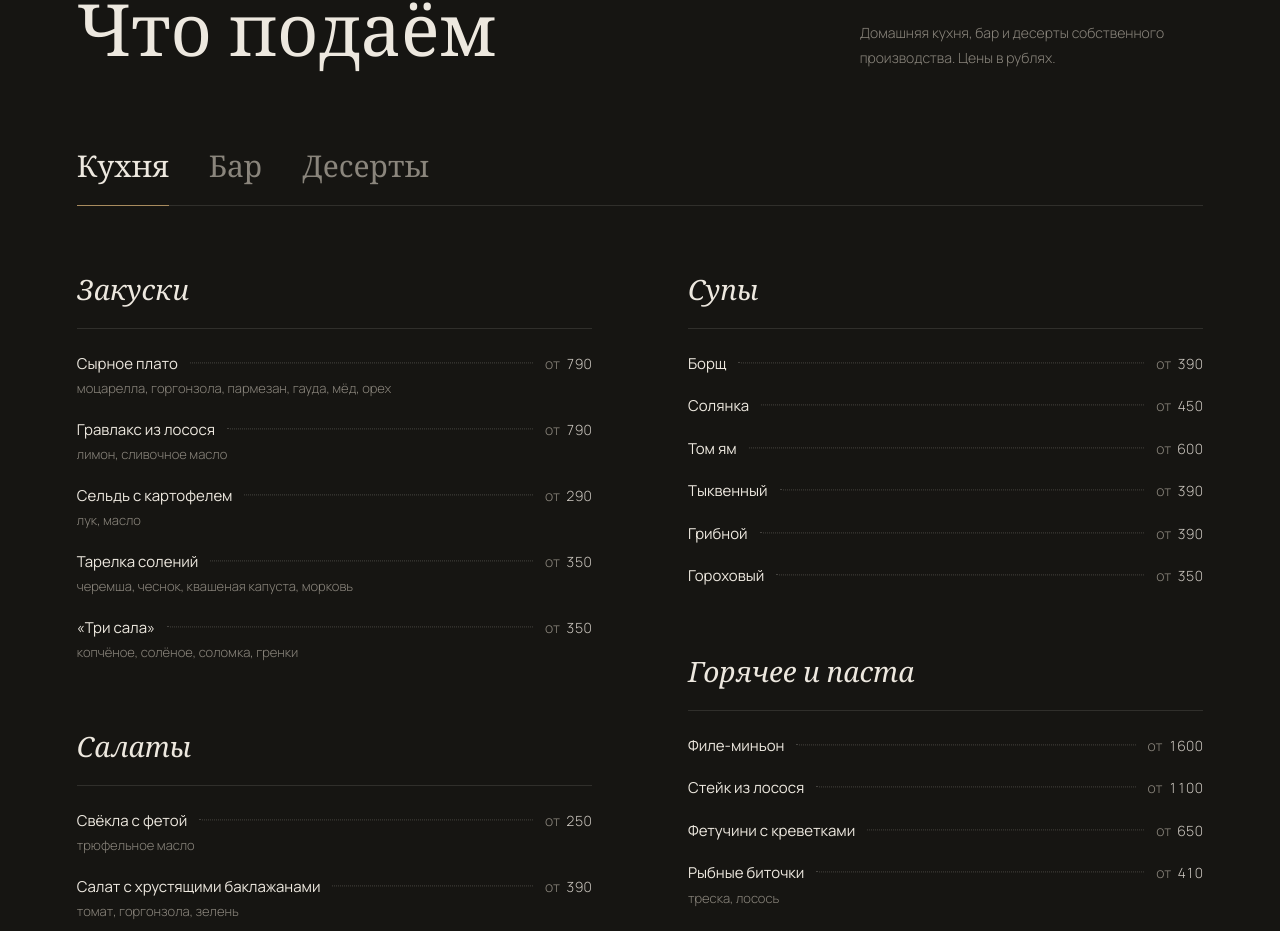
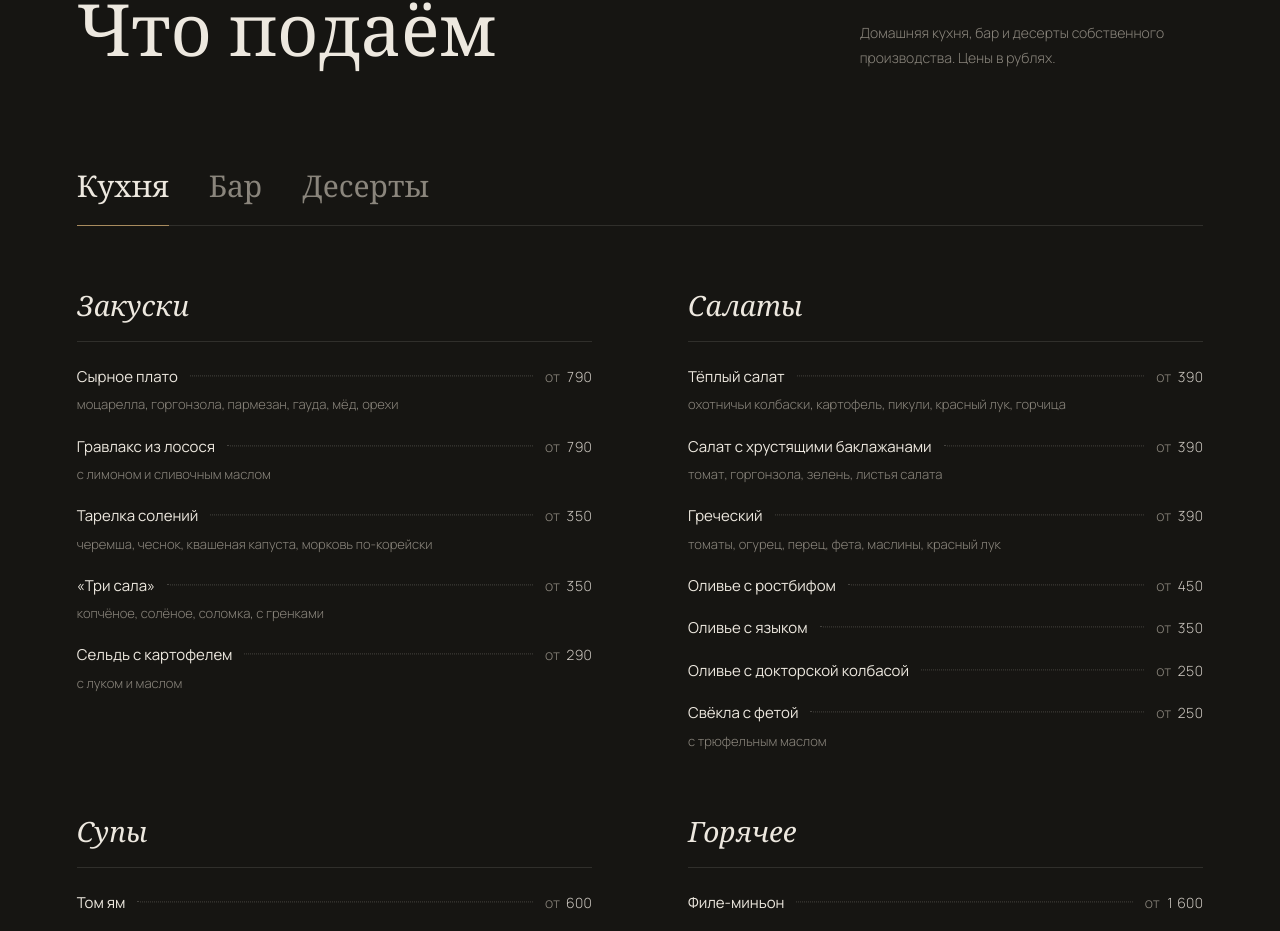
Before and after one commit to prodtatty/de, a React (Vite) app in the folder atomic/: page / in a window 1280 px wide. Shown: the part 2804-3735 px from the top of the page. Built offline with nearby package versions, Linux system fonts and the light colour scheme; the HTML template or start-up script is replaced by a standard one.

Commit message:
ATOMIC: restructure menu for readability
Split combined items, add size columns for drinks and ice cream,
order kitchen by course, lay groups out row by row, sticky tabs.

Co-Authored-By: Claude Opus 5.5 <noreply@anthropic.com>
Claude-Session: https://claude.ai/code/session_01ET3XCdLUCfnsJnHrkfeRMm

```diff
--- a/atomic/src/App.tsx
+++ b/atomic/src/App.tsx
@@ -224,12 +224,26 @@ function About() {
   )
 }
 
+const formatPrice = (n: number) => n.toLocaleString('ru-RU')
+
 function MenuList({ group, reveal = true }: { group: MenuGroup; reveal?: boolean }) {
+  const priceCell = 'w-[4.5rem] shrink-0 text-right md:w-20'
   return (
-    <div className={`${reveal ? 'reveal ' : ''}break-inside-avoid pb-16`}>
-      <div className="flex items-baseline justify-between border-b border-line pb-4">
-        <h3 className="font-serif text-[28px] font-normal italic">{group.title}</h3>
-        {group.aside && <span className="eyebrow">{group.aside}</span>}
+    <div className={`${reveal ? 'reveal ' : ''}pb-16`}>
+      <div className="flex items-end justify-between gap-4 border-b border-line pb-4">
+        <div>
+          <h3 className="font-serif text-[28px] font-normal italic leading-tight">{group.title}</h3>
+          {group.note && <p className="mt-1 text-[13px] text-stone">{group.note}</p>}
+        </div>
+        {group.sizes && (
+          <div className="flex pb-1">
+            {group.sizes.map((s) => (
+              <span key={s} className={`eyebrow ${priceCell}`}>
+                {s}
+              </span>
+            ))}
+          </div>
+        )}
       </div>
       <ul className="mt-6 space-y-5">
         {group.items.map((d) => (
@@ -237,12 +251,16 @@ function MenuList({ group, reveal = true }: { group: MenuGroup; reveal?: boolean
             <div className="flex items-baseline gap-3">
               <span className="text-[15px] font-normal">{d.name}</span>
               <span className="leader" />
-              <span className="whitespace-nowrap text-[14px] tabular-nums text-ivory/85">
-                <span className="mr-1.5 text-stone">от</span>
-                {d.price}
+              <span className="flex whitespace-nowrap text-[14px] tabular-nums text-ivory/85">
+                {d.prices.map((p, i) => (
+                  <span key={i} className={group.sizes ? priceCell : ''}>
+                    <span className="mr-1.5 text-stone">от</span>
+                    {formatPrice(p)}
+                  </span>
+                ))}
               </span>
             </div>
-            {d.note && <p className="mt-1 text-[13px] text-stone">{d.note}</p>}
+            {d.note && <p className="mt-1.5 max-w-md text-[13px] leading-relaxed text-stone">{d.note}</p>}
           </li>
         ))}
       </ul>
@@ -259,6 +277,8 @@ const tabs = [
 function Menu() {
   const [tab, setTab] = useState<(typeof tabs)[number]['id']>('kitchen')
   const [fading, setFading] = useState(false)
+  const panel = useRef<HTMLDivElement>(null)
+  const tablist = useRef<HTMLDivElement>(null)
 
   const select = (id: typeof tab) => {
     if (id === tab) return
@@ -266,6 +286,9 @@ function Menu() {
     window.setTimeout(() => {
       setTab(id)
       setFading(false)
+      // если читали глубоко в списке — возвращаем к началу нового раздела
+      const top = panel.current!.getBoundingClientRect().top + window.scrollY - tablist.current!.offsetHeight - 80
+      if (window.scrollY > top) window.scrollTo({ top, behavior: 'smooth' })
     }, 350)
   }
 
@@ -281,7 +304,11 @@ function Menu() {
           </p>
         </div>
 
-        <div className="reveal mt-20 flex gap-10 border-b border-line" role="tablist">
+        <div
+          ref={tablist}
+          className="reveal sticky top-[61px] z-10 mt-20 flex gap-10 border-b border-line bg-ink2 pt-5"
+          role="tablist"
+        >
           {tabs.map((t) => (
             <button
               key={t.id}
@@ -303,7 +330,8 @@ function Menu() {
         </div>
 
         <div
-          className={`mt-16 gap-x-24 transition-opacity duration-300 md:columns-2 ${fading ? 'opacity-0' : 'opacity-100'}`}
+          ref={panel}
+          className={`mt-16 grid items-start gap-x-24 transition-opacity duration-300 md:grid-cols-2 ${fading ? 'opacity-0' : 'opacity-100'}`}
           role="tabpanel"
         >
           {menu[tab].map((g) => (
--- a/atomic/src/data.ts
+++ b/atomic/src/data.ts
@@ -8,132 +8,159 @@ export const contacts = {
   vkHref: 'https://vk.com/',
 }
 
-export type Dish = { name: string; note?: string; price: string }
-export type MenuGroup = { title: string; aside?: string; items: Dish[] }
+// prices — по одной цене на каждый объём из sizes группы
+export type Dish = { name: string; note?: string; prices: number[] }
+export type MenuGroup = { title: string; note?: string; sizes?: string[]; items: Dish[] }
+
+const d = (name: string, prices: number | number[], note?: string): Dish => ({
+  name,
+  note,
+  prices: Array.isArray(prices) ? prices : [prices],
+})
 
 export const menu: Record<'kitchen' | 'bar' | 'desserts', MenuGroup[]> = {
   kitchen: [
     {
       title: 'Закуски',
       items: [
-        { name: 'Сырное плато', note: 'моцарелла, горгонзола, пармезан, гауда, мёд, орех', price: '790' },
-        { name: 'Гравлакс из лосося', note: 'лимон, сливочное масло', price: '790' },
-        { name: 'Сельдь с картофелем', note: 'лук, масло', price: '290' },
-        { name: 'Тарелка солений', note: 'черемша, чеснок, квашеная капуста, морковь', price: '350' },
-        { name: '«Три сала»', note: 'копчёное, солёное, соломка, гренки', price: '350' },
+        d('Сырное плато', 790, 'моцарелла, горгонзола, пармезан, гауда, мёд, орехи'),
+        d('Гравлакс из лосося', 790, 'с лимоном и сливочным маслом'),
+        d('Тарелка солений', 350, 'черемша, чеснок, квашеная капуста, морковь по-корейски'),
+        d('«Три сала»', 350, 'копчёное, солёное, соломка, с гренками'),
+        d('Сельдь с картофелем', 290, 'с луком и маслом'),
       ],
     },
     {
       title: 'Салаты',
       items: [
-        { name: 'Свёкла с фетой', note: 'трюфельное масло', price: '250' },
-        { name: 'Салат с хрустящими баклажанами', note: 'томат, горгонзола, зелень', price: '390' },
-        { name: 'Греческий', note: 'томаты, огурец, перец, фета, маслины', price: '390' },
-        { name: 'Тёплый салат', note: 'охотничьи колбаски, картофель, пикули, горчица', price: '390' },
-        { name: 'Оливье', note: 'с ростбифом / с языком / классический', price: '450 · 350 · 250' },
-      ],
-    },
-    {
-      title: 'От шефа',
-      items: [
-        { name: 'Салат «Peruna Batata»', note: 'ростбиф, томаты, сельдерей, батат', price: '590' },
-        { name: 'Уха по-фински', note: 'ассорти рыб, сливки, картофель', price: '490' },
-        { name: 'Рёбрышки BBQ', note: 'свиная грудинка, мёд, чеснок, картофель айдахо', price: '750' },
-        { name: 'Котлета «Пожарская»', note: 'филе курицы, сливочное масло, сливки', price: '350' },
-        { name: 'Ризотто из киноа', note: 'сливки, пармезан, чеснок', price: '350' },
+        d('Тёплый салат', 390, 'охотничьи колбаски, картофель, пикули, красный лук, горчица'),
+        d('Салат с хрустящими баклажанами', 390, 'томат, горгонзола, зелень, листья салата'),
+        d('Греческий', 390, 'томаты, огурец, перец, фета, маслины, красный лук'),
+        d('Оливье с ростбифом', 450),
+        d('Оливье с языком', 350),
+        d('Оливье с докторской колбасой', 250),
+        d('Свёкла с фетой', 250, 'с трюфельным маслом'),
       ],
     },
     {
       title: 'Супы',
       items: [
-        { name: 'Борщ', price: '390' },
-        { name: 'Солянка', price: '450' },
-        { name: 'Том ям', price: '600' },
-        { name: 'Тыквенный', price: '390' },
-        { name: 'Грибной', price: '390' },
-        { name: 'Гороховый', price: '350' },
+        d('Том ям', 600),
+        d('Солянка', 450),
+        d('Борщ', 390),
+        d('Тыквенный', 390),
+        d('Грибной', 390),
+        d('Гороховый', 350),
       ],
     },
     {
-      title: 'Горячее и паста',
+      title: 'Горячее',
       items: [
-        { name: 'Филе-миньон', price: '1600' },
-        { name: 'Стейк из лосося', price: '1100' },
-        { name: 'Фетучини с креветками', price: '650' },
-        { name: 'Рыбные биточки', note: 'треска, лосось', price: '410' },
-        { name: 'Митболы из говядины', note: 'сливочный соус', price: '390' },
-        { name: 'Карбонара', note: 'бекон, сливки', price: '390' },
-        { name: 'Птитим с сыром', price: '390' },
-        { name: '«Перуна Маккара»', note: 'картофель с колбасками', price: '390' },
+        d('Филе-миньон', 1600),
+        d('Стейк из лосося', 1100),
+        d('Рыбные биточки', 410, 'треска и лосось'),
+        d('Митболы из говядины', 390, 'в сливочном соусе'),
+        d('«Перуна Маккара»', 390, 'картофель с колбасками'),
+      ],
+    },
+    {
+      title: 'Паста',
+      items: [
+        d('Фетучини с креветками', 650),
+        d('Карбонара', 390, 'спагетти, бекон, сливки'),
+        d('Птитим с сыром', 390),
+      ],
+    },
+    {
+      title: 'Блюда от шефа',
+      items: [
+        d('Рёбрышки BBQ', 750, 'свиная грудинка в медовом соусе BBQ, картофель айдахо'),
+        d('Салат «Peruna Batata»', 590, 'ростбиф, томаты, сельдерей, батат'),
+        d('Уха по-фински', 490, 'ассорти рыб, сливки, картофель'),
+        d('Котлета «Пожарская»', 350, 'куриное филе, сливочное масло'),
+        d('Ризотто из киноа', 350, 'сливки, пармезан, чеснок'),
       ],
     },
   ],
   bar: [
     {
       title: 'Кофе',
+      note: 'Сиропы — по запросу',
       items: [
-        { name: 'Эспрессо', price: '120' },
-        { name: 'Американо', price: '120' },
-        { name: 'Капучино', price: '150' },
-        { name: 'Флэт уайт', price: '180' },
-        { name: 'Латте', note: 'горячий или холодный', price: '180' },
-        { name: 'Горячий шоколад', price: '150' },
+        d('Эспрессо', 120),
+        d('Эспрессо двойной', 120),
+        d('Американо', 120),
+        d('Американо гранде', 150),
+        d('Капучино', 150),
+        d('Капучино двойной', 180),
+        d('Флэт уайт', 180),
+        d('Латте', 180),
+        d('Латте гранде', 220),
+        d('Айс латте', 180),
+        d('Айс латте гранде', 220),
       ],
     },
     {
-      title: 'Чай',
-      aside: '0,5 л · 1 л',
+      title: 'Горячий шоколад',
       items: [
-        { name: 'Чабрец', price: '240 · 360' },
-        { name: 'Таёжный', price: '240 · 360' },
-        { name: 'Облепиха с лимоном', price: '240 · 360' },
-        { name: 'Чёрный с малиной', price: '240 · 360' },
-        { name: 'Вишнёвый пунш', price: '240 · 360' },
-        { name: 'Английский завтрак', price: '240 · 360' },
+        d('Классический', 150),
+        d('С молоком', 180),
+        d('С маршмеллоу', 200),
       ],
     },
     {
-      title: 'Домашние лимонады',
-      aside: '0,5 л · 1 л',
+      title: 'Чай и лимонады',
+      sizes: ['0,5 л', '1 л'],
       items: [
-        { name: 'Малина — мята', price: '350 · 650' },
-        { name: 'Малина — маракуйя', price: '350 · 650' },
-        { name: 'Мохито', note: 'классический или клубничный', price: '350 · 650' },
-        { name: 'Пина колада', price: '350 · 650' },
+        d('Чай в чайнике', [240, 360], 'английский завтрак, индийский, чёрный с малиной, чабрец, таёжный, облепиха, облепиха с лимоном, барбарис, вишнёвый пунш, фруктовый'),
+        d('Домашний лимонад', [350, 650], 'мохито, клубничный мохито, малина — мята, малина — маракуйя, пина колада'),
+      ],
+    },
+    {
+      title: 'Коктейли',
+      sizes: ['0,3 л', '0,5 л'],
+      items: [
+        d('Молочный коктейль', [250, 350], 'пломбир, клубника, манго, солёная карамель, чёрная смородина'),
+        d('Коктейль с джус-боллами', [300, 390], 'малина, черника, манго, виноград, клубника, яблоко, личи, апельсин'),
       ],
     },
   ],
   desserts: [
     {
-      title: 'Десерты',
+      title: 'Торты и пирожные',
       items: [
-        { name: 'Дубайский шоколад', price: '350' },
-        { name: 'Фисташковый торт с малиной', price: '350' },
-        { name: 'Тирамису', note: 'классический или с миндалём', price: '350' },
-        { name: 'Чизкейк манго — маракуйя', price: '350' },
-        { name: 'Брауни', note: 'белый шоколад, брусника', price: '350' },
-        { name: '«Анна Павловна»', price: '290' },
-        { name: 'Миндальное пирожное с малиной', price: '290' },
-        { name: 'Тарталетка', note: 'малина или смородина', price: '250' },
-        { name: 'Медовик', price: '200' },
+        d('Дубайский шоколад', 350),
+        d('Фисташковый торт с малиной', 350),
+        d('Тирамису', 350, 'классический или с миндалём'),
+        d('Чизкейк манго — маракуйя', 350),
+        d('Пирожное манго — маракуйя', 350),
+        d('Брауни', 350, 'белый шоколад, брусника'),
+        d('«Анна Павловна»', 290),
+        d('Миндальное пирожное с малиной', 290),
+        d('Чизкейк «Лесные ягоды»', 250),
+        d('Торт «Лесные ягоды»', 250),
+        d('Тарталетка', 250, 'с малиной или со смородиной'),
+        d('Медовик', 200),
+        d('«Кудрявый мальчик»', 200),
+        d('Суфле в шоколаде', 200),
+        d('«Картоха»', 70),
       ],
     },
     {
-      title: 'Для детей',
+      title: 'Мороженое',
+      sizes: ['100 г', '150 г'],
       items: [
-        { name: 'Мороженое', note: 'пломбир, клубника, крем-брюле, сорбеты · 100 / 150 г', price: '210 · 310' },
-        { name: 'Молочный коктейль', note: 'пломбир, манго, солёная карамель · 0,3 / 0,5 л', price: '250 · 350' },
-        { name: 'Коктейль с джус-боллами', note: 'малина, манго, личи, клубника · 0,3 / 0,5 л', price: '300 · 390' },
+        d('Порция на выбор', [210, 310], 'пломбир, клубника, крем-брюле, чёрная смородина, бабл-гам, сорбеты'),
       ],
     },
   ],
 }
 
 export const grill: Dish[] = [
-  { name: 'Каре ягнёнка', price: '1600' },
-  { name: 'Шашлык из свинины', price: '650' },
-  { name: 'Курица', price: '650' },
-  { name: 'Индейка', price: '650' },
+  d('Каре ягнёнка', 1600),
+  d('Шашлык из свинины', 650),
+  d('Шашлык из курицы', 650),
+  d('Шашлык из индейки', 650),
 ]
 
 export const services = [
```
